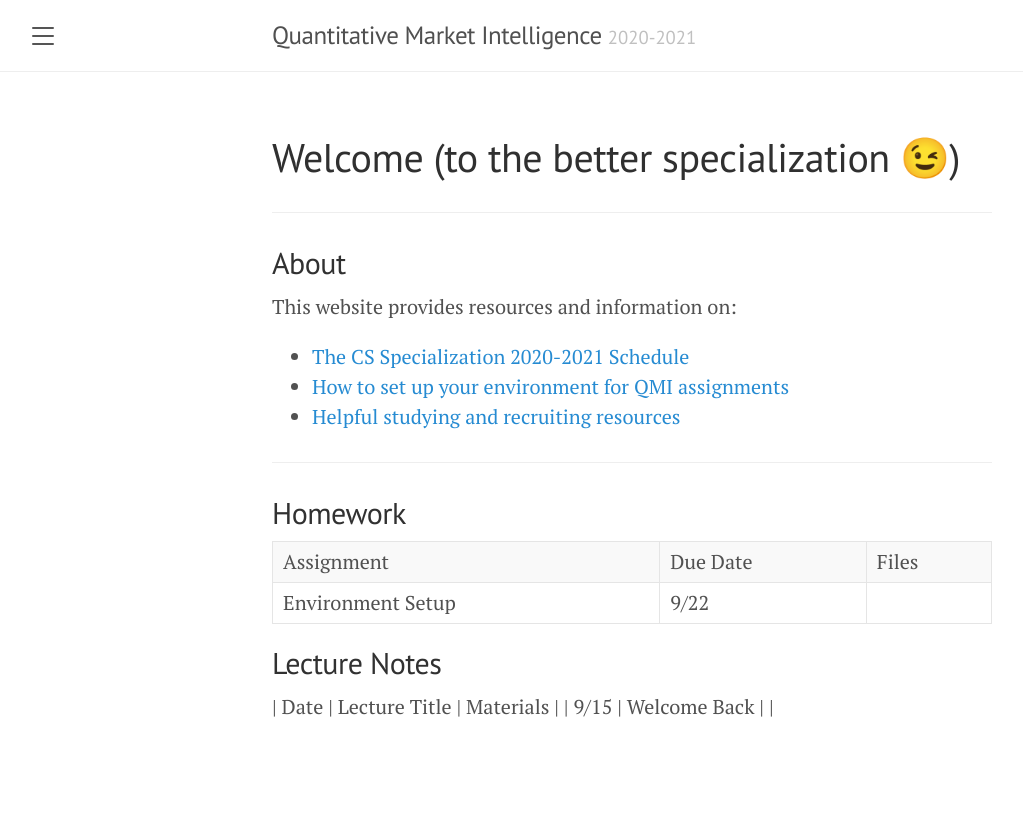
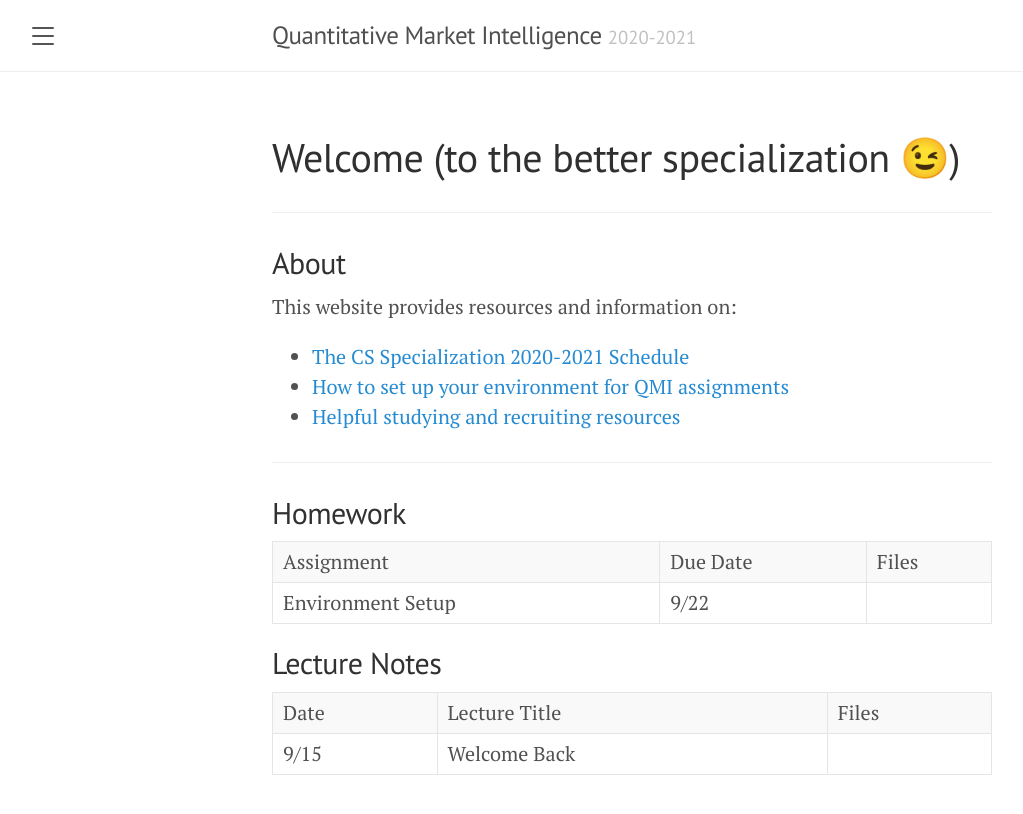
Before and after one commit to quantitativemarketintel/quantitativemarketintel.github.io, a Jekyll site: the page built from index.md, in a window 1280 px wide. Shown: the top 814 px of the page, without its empty margins (8-1031 px from the left). Built offline with Jekyll 4.4.1, drawn with Linux system fonts in a browser that asks for light colours.

Commit message:
add lecture files

```diff
--- a/index.md
+++ b/index.md
@@ -20,5 +20,6 @@ This website provides resources and information on:
 | Environment Setup             | 9/22     |  	   |
 
 ## Lecture Notes
-| Date | Lecture Title | Materials |
-| 9/15 | Welcome Back  |           |
+
+| Date                | Lecture Title | Files |
+| 9/15   			  | Welcome Back  |       |
```
